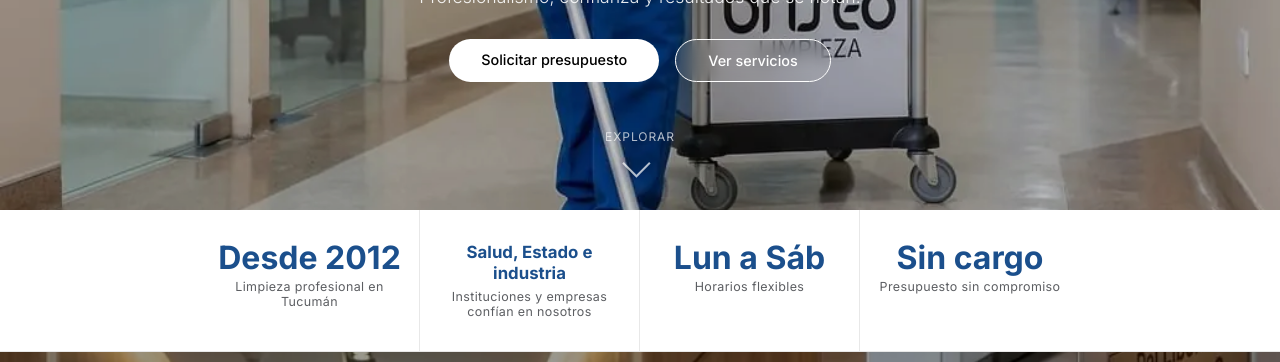
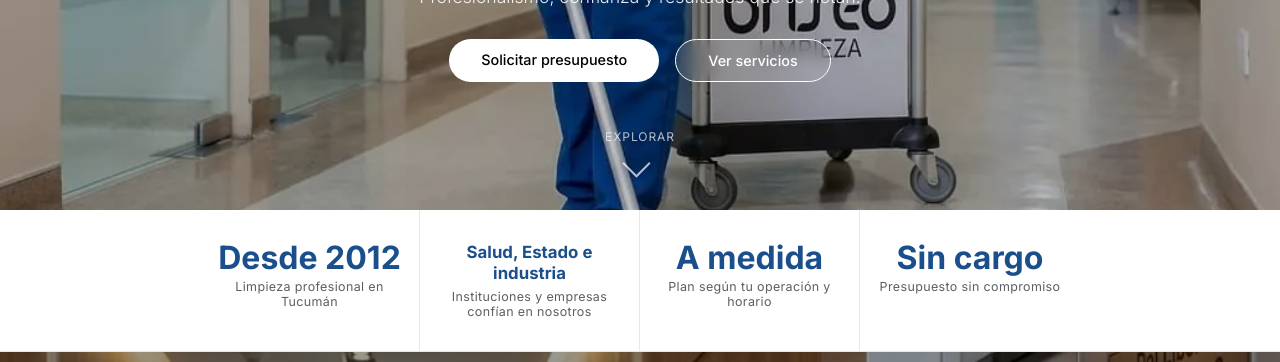
Before and after one commit to briseotucuman/web, a plain HTML site: page index.html in a window 1280 px wide. Shown: the part 590-952 px from the top of the page. Drawn offline with Linux system fonts and the light colour scheme.

Commit message:
Saca el horario de lunes a sábado: el plan se adapta a la operación de cada cliente
Co-Authored-By: Claude Sonnet 5.5 <noreply@anthropic.com>
Claude-Session: https://claude.ai/code/session_01K18HDkuztRWccdvuTDYNsW

```diff
--- a/index.html
+++ b/index.html
@@ -447,7 +447,7 @@ footer p{font-size:0.78rem}
 <div class="stats-bar">
   <div class="stat-item"><div class="stat-num">Desde 2012</div><div class="stat-label">Limpieza profesional en Tucumán</div></div>
   <div class="stat-item"><div class="stat-num sm">Salud, Estado e industria</div><div class="stat-label">Instituciones y empresas confían en nosotros</div></div>
-  <div class="stat-item"><div class="stat-num">Lun a Sáb</div><div class="stat-label">Horarios flexibles</div></div>
+  <div class="stat-item"><div class="stat-num">A medida</div><div class="stat-label">Plan según tu operación y horario</div></div>
   <div class="stat-item"><div class="stat-num">Sin cargo</div><div class="stat-label">Presupuesto sin compromiso</div></div>
 </div>
 
@@ -573,7 +573,7 @@ footer p{font-size:0.78rem}
       <div class="contacto-datos">
         <div class="contacto-dato"><div class="dato-icon">📍</div><span>Tucumán, Argentina</span></div>
         <div class="contacto-dato"><div class="dato-icon">📧</div><span>briseotucuman@gmail.com</span></div>
-        <div class="contacto-dato"><div class="dato-icon">⏰</div><span>Lunes a sábado · Horarios flexibles</span></div>
+        <div class="contacto-dato"><div class="dato-icon">⏰</div><span>Planes y horarios a medida</span></div>
       </div>
     </div>
     <div class="form-card">
```
